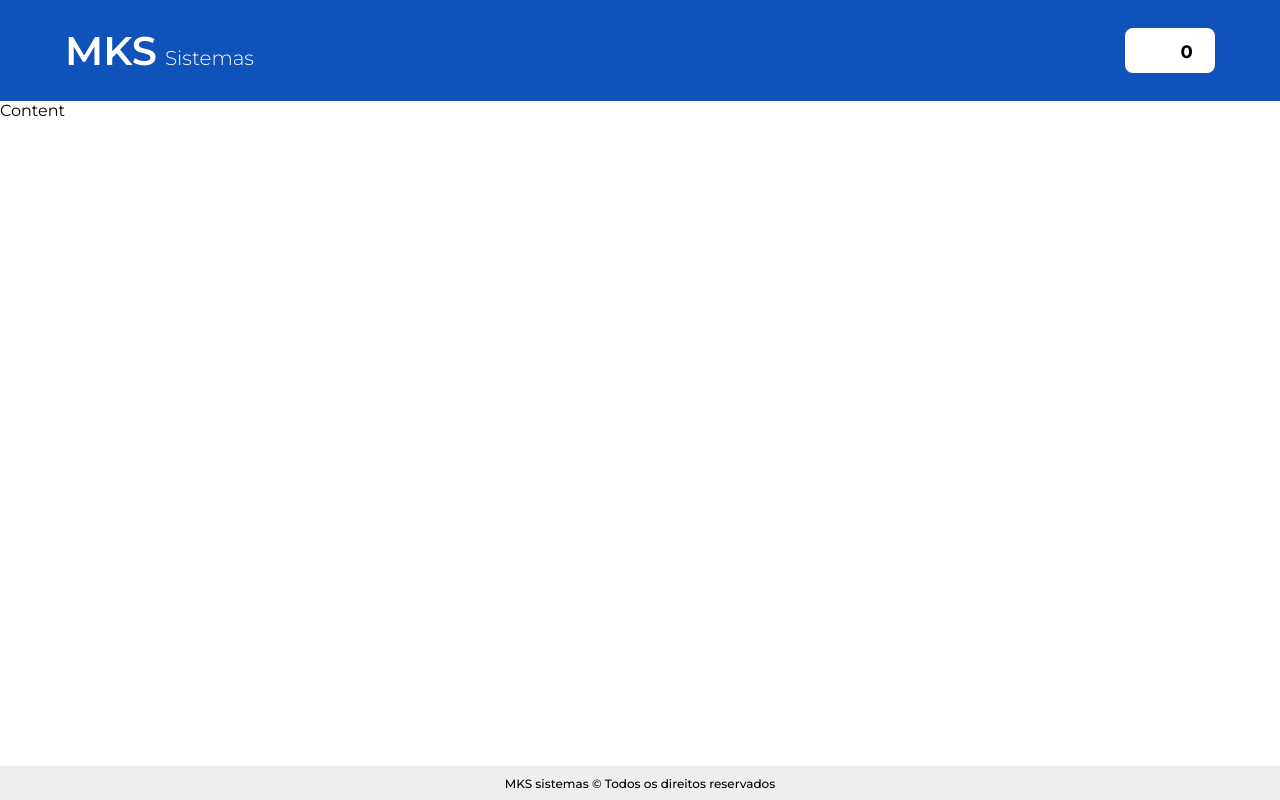
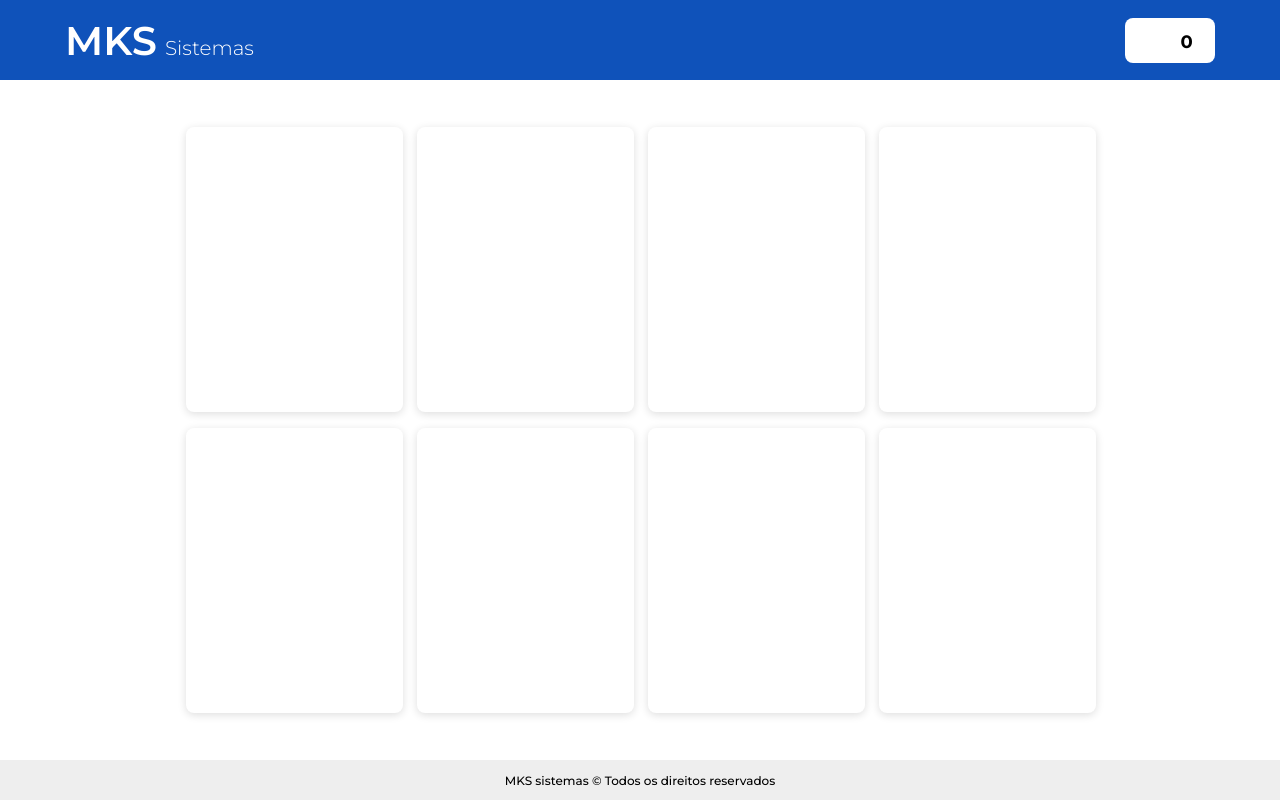
Before and after one commit to JhowRodrigues2/Mks-test, a React (Vite) app in the folder web/: page / in a window 1280 px wide. Built offline with nearby package versions, Linux system fonts and the light colour scheme; some icons are missing.

Commit message:
create container components

```diff
--- /dev/null
+++ b/web/src/components/Container.tsx
@@ -0,0 +1,16 @@
+import { ContainerArea, ContainerItem } from "../styles/Styles";
+
+export const Container = () => {
+  return (
+    <ContainerArea>
+      <ContainerItem></ContainerItem>
+      <ContainerItem></ContainerItem>
+      <ContainerItem></ContainerItem>
+      <ContainerItem></ContainerItem>
+      <ContainerItem></ContainerItem>
+      <ContainerItem></ContainerItem>
+      <ContainerItem></ContainerItem>
+      <ContainerItem></ContainerItem>
+    </ContainerArea>
+  );
+};
--- a/web/src/layout/Content.tsx
+++ b/web/src/layout/Content.tsx
@@ -1,3 +1,10 @@
+import { Container } from "../components/Container";
+import { ContentArea } from "../styles/Styles";
+
 export const Content = () => {
-  return <div>Content</div>;
+  return (
+    <ContentArea>
+      <Container />
+    </ContentArea>
+  );
 };
--- a/web/src/styles/GlobalStyles.tsx
+++ b/web/src/styles/GlobalStyles.tsx
@@ -5,7 +5,15 @@ const GlobalStyle = createGlobalStyle`
     padding: 0;
     font-family: 'Montserrat', sans-serif;
   }
+html,body{
+  height: 100%;
 
+
+}body{
+  display: flex;
+  flex-direction: column;
+
+}
 `;
 
 export default GlobalStyle;
--- a/web/src/styles/Styles.tsx
+++ b/web/src/styles/Styles.tsx
@@ -2,7 +2,7 @@ import styled from "styled-components";
 
 export const HeaderArea = styled.div`
   background-color: #0f52ba;
-  height: 101px;
+  height: 10vh;
   display: flex;
   justify-content: space-between;
   align-items: center;
@@ -42,7 +42,6 @@ export const ShoppingCartArea = styled.button`
   align-items: center;
   justify-content: space-around;
   cursor: pointer;
-
   span {
     font-weight: 700;
     font-size: 18px;
@@ -51,16 +50,49 @@ export const ShoppingCartArea = styled.button`
   }
 `;
 
+export const ContentArea = styled.div`
+  width: 100%;
+  min-height: 85vh;
+  flex: 1 0 auto;
+  display: flex;
+  align-items: center;
+  justify-content: center;
+  width: auto;
+`;
+
+export const ContainerArea = styled.div`
+  display: grid;
+  gap: 1rem;
+  padding: 1rem;
+  grid-template-columns: 215px 215px 215px 215px;
+
+  @media (max-width: 768px) {
+    display: flex;
+    flex-wrap: wrap;
+    align-items: center;
+    justify-content: center;
+  }
+`;
+
+export const ContainerItem = styled.div`
+  background-color: antiquewhite;
+  width: 217px;
+  height: 285px;
+  background: #ffffff;
+  box-shadow: 0px 2px 8px rgba(0, 0, 0, 0.135216);
+  border-radius: 8px;
+  @media (max-width: 768px) {
+    height: 265px;
+  }
+`;
 export const FooterArea = styled.div`
-  height: 34px;
+  flex-shrink: 0;
+  height: 5vh;
   background: #eeeeee;
   font-weight: 500;
   font-size: 12px;
   display: flex;
   align-items: center;
   justify-content: center;
-  position: absolute;
   min-width: 100%;
-  bottom: 0;
-  left: 0;
 `;
```
